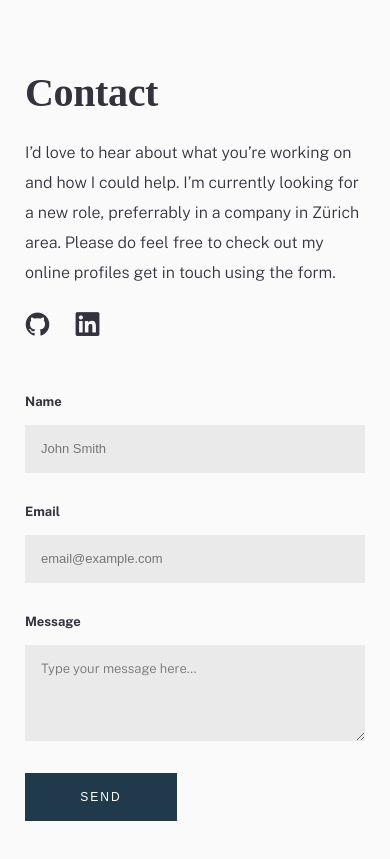
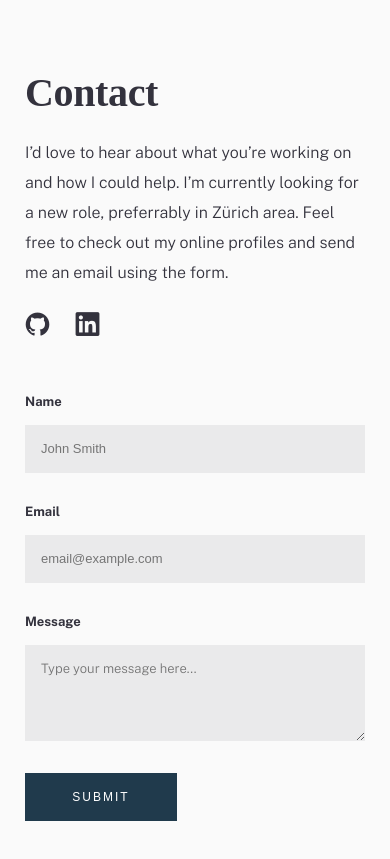
Before and after one commit to nathansoussana/portfolio, a React (Vite) app: page / in a window 390 px wide. Shown: the part 4460-5319 px from the top of the page. Built offline with nearby package versions, Linux system fonts and the light colour scheme; a web font is replaced by a local one.

Commit message:
Updated tablet breakpoints

```diff
--- a/src/css/general/general.sass
+++ b/src/css/general/general.sass
@@ -14,9 +14,9 @@ $sans-serif: 'Public Sans', sans-serif
 
 // Breakpoints
 $mobile: 400px
-$tablet-small: 760px
-$tablet: 830px
-$tablet-large: 1000px
+$tablet-small: 715px
+$tablet: 860px
+$tablet-large: 1100px
 
 // Text, Background
 *
--- a/src/css/index.css
+++ b/src/css/index.css
@@ -55,7 +55,7 @@ li {
   list-style: none;
 }
 
-@media screen and (max-width: 830px) {
+@media screen and (max-width: 860px) {
   section {
     margin-bottom: 60px;
   }
@@ -121,7 +121,7 @@ li {
   list-style: none;
 }
 
-@media screen and (max-width: 830px) {
+@media screen and (max-width: 860px) {
   section {
     margin-bottom: 60px;
   }
@@ -222,7 +222,7 @@ li {
   list-style: none;
 }
 
-@media screen and (max-width: 830px) {
+@media screen and (max-width: 860px) {
   section {
     margin-bottom: 60px;
   }
@@ -327,7 +327,7 @@ li {
   list-style: none;
 }
 
-@media screen and (max-width: 830px) {
+@media screen and (max-width: 860px) {
   section {
     margin-bottom: 60px;
   }
@@ -413,7 +413,7 @@ li {
   list-style: none;
 }
 
-@media screen and (max-width: 830px) {
+@media screen and (max-width: 860px) {
   section {
     margin-bottom: 60px;
   }
@@ -491,7 +491,7 @@ li {
   list-style: none;
 }
 
-@media screen and (max-width: 830px) {
+@media screen and (max-width: 860px) {
   section {
     margin-bottom: 60px;
   }
@@ -516,17 +516,17 @@ li {
   object-fit: contain;
 }
 
-@media screen and (max-width: 1000px) {
+@media screen and (max-width: 1100px) {
   .hero-container {
     gap: 75px;
   }
 }
-@media screen and (max-width: 830px) {
+@media screen and (max-width: 860px) {
   .hero-container {
     gap: 50px;
   }
 }
-@media screen and (max-width: 760px) {
+@media screen and (max-width: 715px) {
   .hero-container {
     flex-direction: column;
     align-items: start;
@@ -592,7 +592,7 @@ li {
   list-style: none;
 }
 
-@media screen and (max-width: 830px) {
+@media screen and (max-width: 860px) {
   section {
     margin-bottom: 60px;
   }
@@ -638,17 +638,17 @@ li {
   flex-wrap: wrap;
 }
 
-@media screen and (max-width: 1000px) {
-  .project {
-    gap: 75px;
-  }
-}
-@media screen and (max-width: 830px) {
+@media screen and (max-width: 1100px) {
   .project {
     gap: 50px;
   }
 }
-@media screen and (max-width: 760px) {
+@media screen and (max-width: 860px) {
+  .project {
+    gap: 50px;
+  }
+}
+@media screen and (max-width: 715px) {
   .project-image {
     max-width: 100%;
   }
@@ -713,7 +713,7 @@ li {
   list-style: none;
 }
 
-@media screen and (max-width: 830px) {
+@media screen and (max-width: 860px) {
   section {
     margin-bottom: 60px;
   }
@@ -737,17 +737,15 @@ li {
   margin: 24px 0;
 }
 
-@media screen and (max-width: 1000px) {
+@media screen and (max-width: 1100px) {
   .contact-container {
     gap: 75px;
   }
 }
-@media screen and (max-width: 830px) {
+@media screen and (max-width: 860px) {
   .contact-container {
     gap: 50px;
   }
-}
-@media screen and (max-width: 760px) {
   .contact-container {
     flex-direction: column;
   }
--- a/src/css/sections/contact.sass
+++ b/src/css/sections/contact.sass
@@ -20,7 +20,6 @@
   .contact-container
     gap: 50px
 
-@media screen and (max-width: general.$tablet-small)
   .contact-container
     flex-direction: column
 
--- a/src/css/sections/projects.sass
+++ b/src/css/sections/projects.sass
@@ -32,7 +32,7 @@
 
 @media screen and (max-width: general.$tablet-large)
   .project
-    gap: 75px
+    gap: 50px
 
 @media screen and (max-width: general.$tablet)
   .project
--- a/src/jsx/components/EmailForm.jsx
+++ b/src/jsx/components/EmailForm.jsx
@@ -49,7 +49,7 @@ export default function ContactForm() {
       />
       <input
         type="submit"
-        value="Send"
+        value="Submit"
         className="btn btn-primary"
       />
     </form>
--- a/src/jsx/sections/Contact.jsx
+++ b/src/jsx/sections/Contact.jsx
@@ -26,7 +26,7 @@ export default function Contact() {
             Contact
           </h2>
           <p className="contact-content-text">
-            I’d love to hear about what you’re working on and how I could help. I’m currently looking for a new role, preferrably in a company in Zürich area. Please do feel free to check out my online profiles get in touch using the form.
+            I’d love to hear about what you’re working on and how I could help. I’m currently looking for a new role, preferrably in Zürich area. Feel free to check out my online profiles and send me an email using the form.
           </p>
           <ul className="navbar-links">
             {socials}
```
Also changed, not shown: 1 other file (tests, documents, lock files or other folders).
